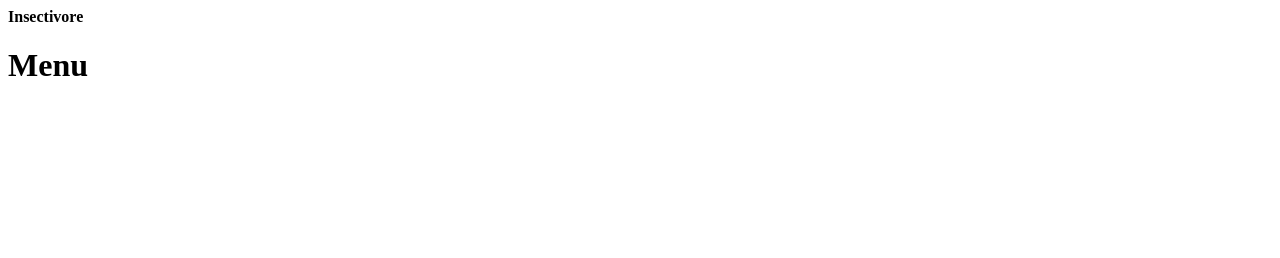
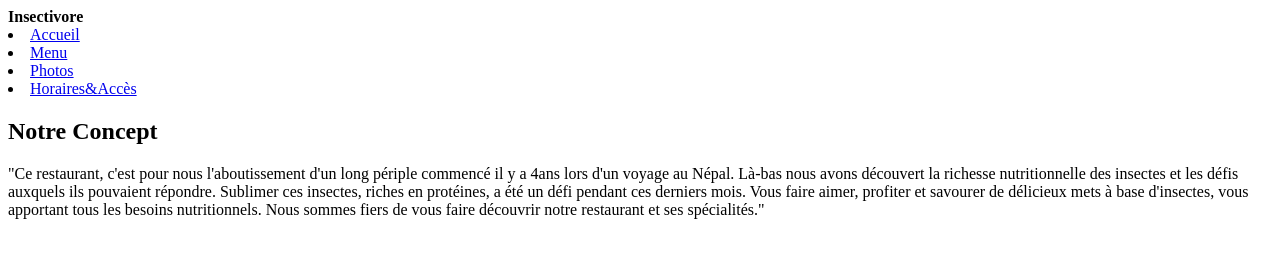
Before and after one commit to julieneri/insectivore, a plain HTML site: page insectivore.html in a window 1280 px wide. Drawn offline with Linux system fonts and the light colour scheme.

Commit message:
Concept acceuil

```diff
--- a/insectivore.html
+++ b/insectivore.html
@@ -1,5 +1,15 @@
 <!DOCTYPE html>
 <html>
     <head> <strong>Insectivore</strong> </head><br />
-<h1>Menu</h1>
-</html>
+
+<nav>
+<li><a href="http://insectivore.fr/accueil">Accueil</a></li>
+<li><a href="http://insectivore.fr/accueil">Menu</a></li>
+<li><a href="http://insectivore.fr/accueil">Photos</a></li>
+<li><a href="http://insectivore.fr/accueil">Horaires&Accès</a></li>
+</nav>
+
+<div id="Concept">
+<h2>Notre Concept</h2>
+<p> "Ce restaurant, c'est pour nous l'aboutissement d'un long périple commencé il y a 4ans lors d'un voyage au Népal. Là-bas nous avons découvert la richesse nutritionnelle des insectes et les défis auxquels ils pouvaient répondre. Sublimer ces insectes, riches en protéines, a été un défi pendant ces derniers mois. Vous faire aimer, profiter et savourer de délicieux mets à base d'insectes, vous apportant tous les besoins nutritionnels. Nous sommes fiers de vous faire découvrir notre restaurant et ses spécialités." </p>
+</div>
```
Also changed, not shown: 1 other file.
